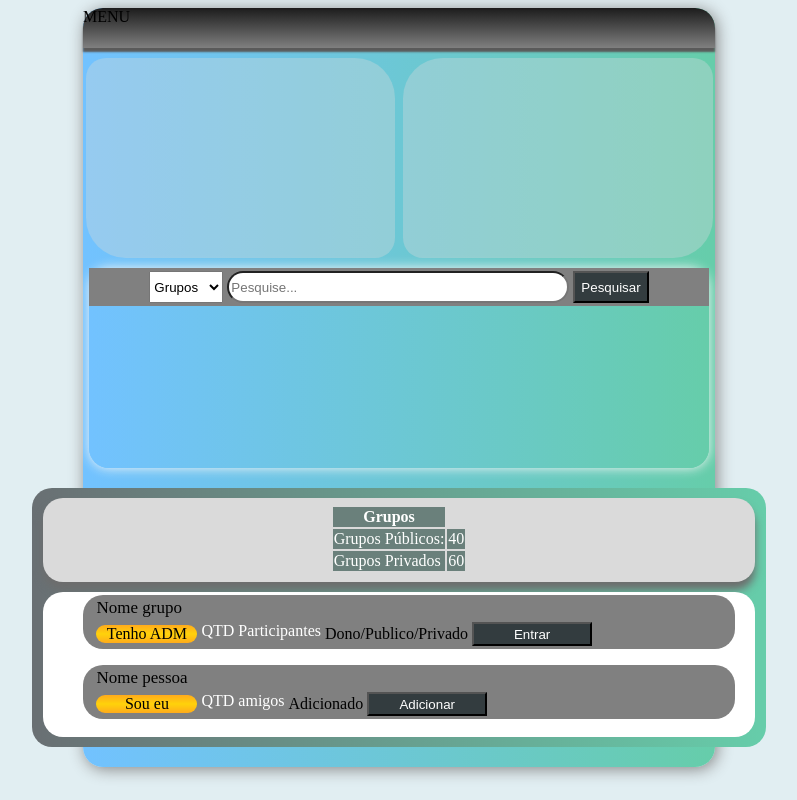
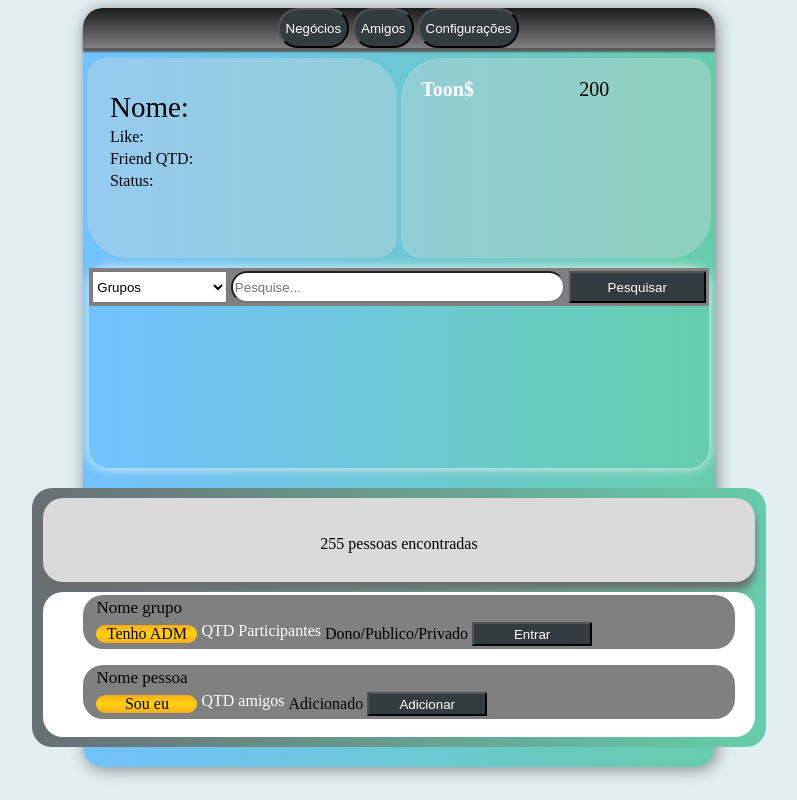
Before and after one commit to VitorBras/www.CHAToon.ga, a PHP site: page /dashboard.php in a window 1280 px wide. Shown: the whole page, without its empty margins (241-1038 px from the left). Run offline with PHP 8.4, Linux system fonts and the light colour scheme.

Commit message:
Continuei o desenvolvimento da Interface da Dashboard. Finalizei a interface básica. Ainda falta a versão mobile tanto para a Dashoboard quanto para a sessão Login e Registro. Devo desenvolver o sistema da Dashboard em Javascript.

```diff
--- a/dashboard.php
+++ b/dashboard.php
@@ -13,14 +13,38 @@ session_start();
 	<body>
 		<div class="boxBase-One">
 			<nav class="menu-bar">
-				MENU
+				<div class="box-menu-bar">
+					<button class="button-negocios botoes-menu">Negócios</button>
+					<button class="button-friendsbotoes-menu botoes-menu">Amigos</button>
+					<button class="button-configuracoes botoes-menu">Configurações</button>
+				</div>
 			</nav>
 			<div class="boxBase-Two">
 				<div class="boxContent-One">
-
+					<table class="molde-profile-data">
+						<tr>
+							<td id="nome">Nome:</td>
+						</tr>
+						<tr>
+							<td>Like:</td>
+						</tr>
+						<tr>
+							<td>Friend QTD:</td>
+						</tr>
+						<tr>
+							<td>Status:</td>
+						</tr>
+					</table>
 				</div>
 				<div class="boxContent-Two">
-
+					<div class="money-box-info">
+						<div class="prefixoMoneyBox">
+							<span id="prefixoMoney">Toon$</span>
+						</div>
+						<div class="prefixoMoneyBoxTwo">
+							<span id="unidade-toon-money">200</span>
+						</div>
+					</div>
 				</div>
 			</div>
 			<div class="boxBase-Three">
@@ -54,6 +78,11 @@ session_start();
 						<tr>
 							<td>Grupos Privados</td>
 							<td>60</td>
+						</tr>
+					</table>
+					<table class="molde-infos-pessoas">
+						<tr>
+							<td><pan>255 pessoas encontradas</span></td>
 						</tr>
 					</table>
 				</div>
--- a/styles/dashboard.css
+++ b/styles/dashboard.css
@@ -40,8 +40,8 @@ body{
 	height:100%;
 	width:49%;
 	float:left;
-	margin-left:2.5px;
-	margin-right:2.5px;
+	margin-left:0.63%;
+	margin-right:0.63%;
 	border-radius:20px 40px;
 }
 .boxContent-Two{
@@ -49,8 +49,7 @@ body{
 	height:100%;
 	width:49%;
 	float:right;
-	margin-right:2.5px;
-	margin-left:2.5px;
+	margin-right:0.63%;
 	border-radius:40px 20px;
 }
 
@@ -94,10 +93,18 @@ body{
     box-shadow: 0px 8px 8px #6d6d6d;
 }
 .molde-infos{
+	display:none;
 	position:relative;
 	top:8%;
 	margin-right:auto;
 	margin-left:auto;
+}
+.molde-infos-pessoas{
+	position:relative;
+	display:table;
+	margin-right:auto;
+	margin-left:auto;
+	top:40.48%;
 }
 .molde-infos td{
 	background-color:#6A807B;
@@ -115,19 +122,21 @@ body{
 	background-color:gray;
 }
 .molde-box-search{
-	margin-left:auto;
-	margin-right:auto;
+	width:100%;
 }
+
 .inputs-search {
     height: 32px;
-    width: 342px;
+    width: 100%;
 	border-radius:20px;
 }
 #filtro{
 	height:32px;
+	width:100%;
 }
 .molde-box-search button{
 	height:32px;
+	width:100%;
 	background-color:#333c3f;
 	color:white;
 }
@@ -245,3 +254,75 @@ body{
 	background-color:#ffab1c;
 	cursor:pointer;
 }
+
+/*----------------Profile Informações--------------------*/
+.molde-profile-data{
+	position:relative;
+	margin-left:20px;
+	margin-top:30px;
+}
+#nome{
+	font-size:29px;
+}
+
+#prefixoMoney{
+	display:block;
+	position:relative;
+	font-size:20px;
+	font-weight:700;
+	color:white;
+	margin-left:20px;
+}
+#unidade-toon-money{
+	display:block;
+	font-size:20px;
+	text-align:left;
+	margin-left:20px;
+	width:100px;
+}
+.money-box-info{
+	width:100%;
+	height:100%;
+	min-height:34px;
+	/*background-color:#6a807b;*/
+}
+.prefixoMoneyBox{
+	/*background-color:gray;*/
+	height:100%;
+	width:49%;
+	float:left;
+	padding-top:20px;
+}
+.prefixoMoneyBoxTwo{
+	/*background-color:gray;*/
+	height:100%;
+	width:49%;
+	float:right;
+	padding-top:20px;
+}
+/*-----------------Menu-----------------*/
+.botoes-menu{
+	height:100%;
+	background-color:#333c3f;
+	color:white;
+	border-radius:20px;
+}
+.botoes-menu:hover{
+	background-color:#49575b;
+	cursor:pointer;
+	color:#41a6bf;
+}
+.box-menu-bar{
+	margin-left:auto;
+	margin-right:auto;
+	width:243px;
+}
+.button-negocios{
+
+}
+.button-configuracoes{
+
+}
+.button-friends{
+
+}
```
